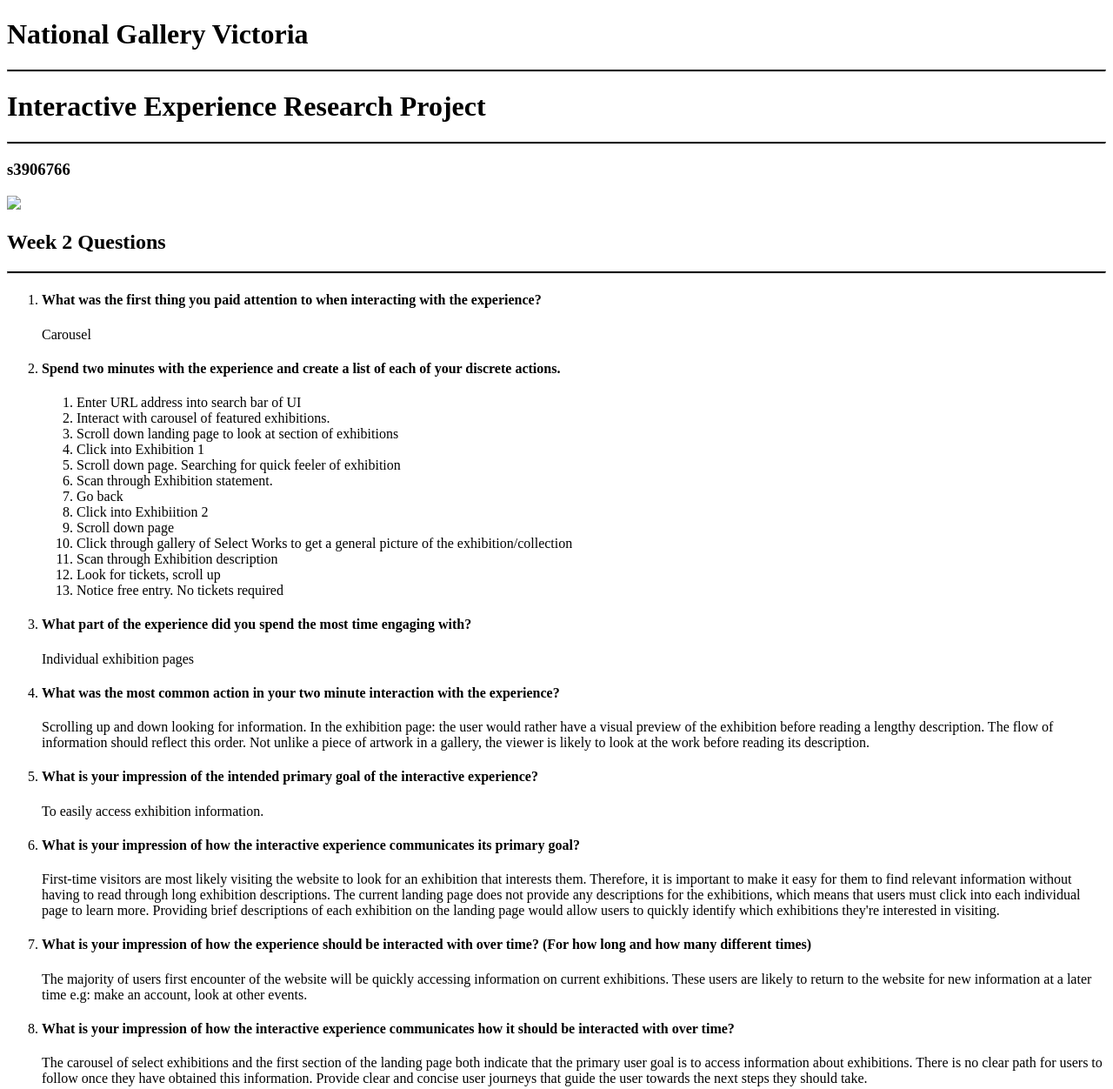
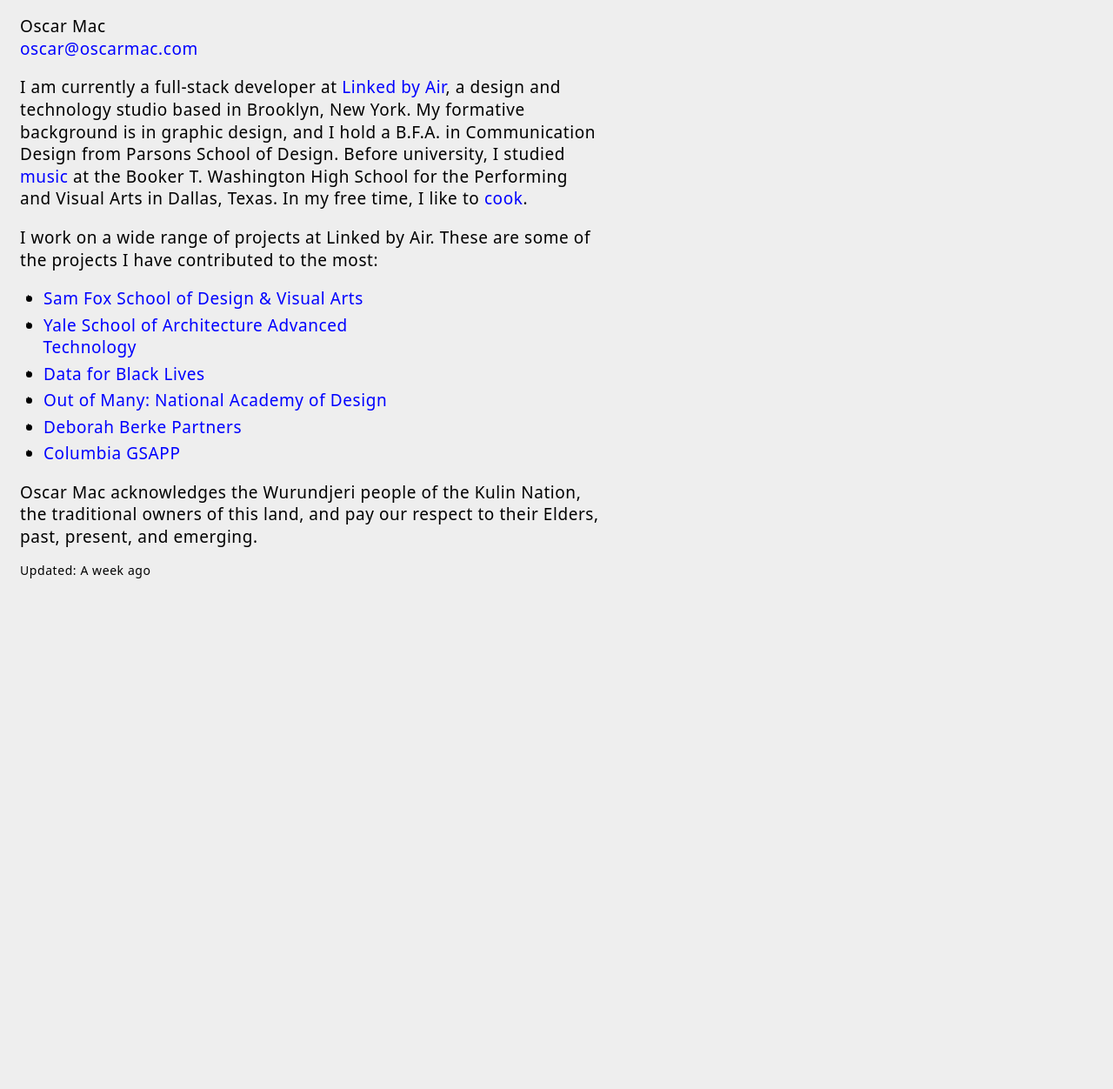
Before and after one commit to oscar-mac/oscarmac.com, a plain HTML site: page index.html in a window 1280 px wide. Shown: the top 1252 px of the page at 87% size. After the commit the page ends 800 px from the top, so only its background shows below. Drawn offline with Linux system fonts and the light colour scheme; files that its build step writes are made by us from their sources.

Commit message:
Add files via upload

```diff
--- a/index.html
+++ b/index.html
@@ -1,177 +1,145 @@
-<!DOCTYPE html>
+<html lang="en">
+  <head>
+    <meta charset="utf-8">
+    <meta name="description" content="Oscar Mac is a web developer based in New York.">
+    <meta name="viewport" content="width=device-width, initial-scale=1, maximum-scale=1">
+    <title>Oscar Mac</title>
+    <link rel="apple-touch-icon" sizes="180x180" href="/apple-touch-icon.png">
+    <link rel="icon" type="image/png" sizes="32x32" href="/favicon-32x32.png">
+    <link rel="icon" type="image/png" sizes="16x16" href="/favicon-16x16.png">
+    <link rel="manifest" href="/site.webmanifest">
+    <meta name="msapplication-TileColor" content="#da532c">
+    <meta name="theme-color" content="#f5f5f5">
+    <link rel="stylesheet" href="/css/main.css">
+  </head>
+  <body>
+    <div class="column-one">
+      <p>
+        Oscar Mac
+        <br>
+        <a href="" class="js-email-copy">oscar@oscarmac.com</a>
+      </p>
+      <p>
+        I am currently a <span class="job-title js-job-title">full-stack developer</span> at <a href="https://www.linkedbyair.net/" target="_blank">Linked by Air</a>, a design and technology studio based in Brooklyn, New York. My formative background is in graphic design, and I hold a B.F.A. in Communication Design from Parsons School of Design. Before university, I studied <a href="https://youtube.com/playlist?list=PLIWX-WPvtuHnn1q86hriWpxojsprCoOEd" target="_blank">music</a> at the Booker T. Washington High School for the Performing and Visual Arts in Dallas, Texas. In my free time, I like to <a href="https://www.instagram.com/jack__rieger__food/" target="_blank">cook</a>.
+      </p>
+      <p>
+        I work on a wide range of projects at Linked by Air. These are some of the projects I have contributed to the most:
+      </p><ul>
+        <li>
+          <a href="https://samfoxschool.wustl.edu/" target="_blank">Sam Fox School of Design &amp; Visual Arts</a>
+        </li>
+        <li>
+          <a href="https://www.architecture.yale.edu/advanced-technology" target="_blank">Yale School of Architecture Advanced Technology</a>
+        </li>
+        <li>
+          <a href="https://www.d4bl.org" target="_blank">Data for Black Lives</a>
+        </li>
+        <li>
+          <a href="https://outofmany.nationalacademy.org/" target="_blank">Out of Many: National Academy of Design</a>
+        </li>
+        <li>
+          <a href="https://www.linkedbyair.net/projects/90-deborah-berke-partners-website" target="_blank">Deborah Berke Partners</a>
+        </li>
+        <li>
+          <a href="https://www.arch.columbia.edu/" target="_blank">Columbia GSAPP</a>
+        </li>
+      </ul>
+      <p></p>
+      <p>
+        Oscar Mac acknowledges the Wurundjeri people of the Kulin Nation, the traditional owners of this land, and pay our respect to their Elders, past, present, and emerging.
+      </p>
+      <p class="font-small">
+        Updated: <span class="js-last-updated">A week ago</span>
+      </p>
+    </div>
 
-<html lang="en">
-    <head>
-        <meta charset="utf-8" name="viewport" content="width=device-width", initial-scale="1.0">
+    <script>
 
-        <link rel="stylesheet" href="style.css">
+      function setTime() {
+        const y = 2023; // year
+        const m = (5 - 1); // month (zero-indexed)
+        const d = 9; // day
+        const h = 14; // hour (24 hr time)
+        const n = 30; // minute
+        const updated_at = new Date(y, m, d, h, n, 0);
+        const today = new Date();
+        const time_since = today - updated_at;
 
-        <script src="script.js"></script>
+        let time_phrase;
+        const hour_ms = 3600000;
+        const day_ms = 86400000;
+        const week_ms = 1209600000;
+        const month_ms = 2628000000;
 
-        <title>National Gallery Victoria | Interactive Experience Research Project</title>
-        <link rel="shortcut icon" href="Images/favicon.png"/>  <!--    WHAT IS THE DIFFERENCE BETWEEN "HREF" AND "SRC"? -->
-    </head>
+        if (time_since < hour_ms) time_phrase = "few moments"
+        else if (time_since < day_ms) time_phrase = "few hours"
+        else if (time_since < (day_ms * 2)) time_phrase = "day"
+        else if (time_since < week_ms) time_phrase = "few days"
+        else if (time_since < (week_ms * 2)) time_phrase = "week"
+        else if (time_since < month_ms) time_phrase = "few weeks"
+        else if (time_since < (month_ms * 2)) time_phrase = "month"
+        else time_phrase = "months";
 
-    <body>
-        <header>
-            <h1>National Gallery Victoria</h1>
-            <hr style="border-top-color:black;border-top-width:2.5px;"/>
+        document.querySelector(".js-last-updated").innerText = `A ${time_phrase} ago`;
+      }
 
-            <h1>Interactive Experience Research Project</h1>
-            <hr style="border-top-color:black;border-top-width:2.5px;"/>
+      function setEmailCopy() {
+        const el = document.querySelector(".js-email-copy");
 
-            <h3>s3906766</h3>
+        el.addEventListener("click", function (e) {
+          e.preventDefault();
 
-            <a href="https://www.ngv.vic.gov.au" target="_blank"><img src="Images/screenshot.jpg" width="1500px"></href></a>
-        </header>
+          const text = el.innerText;
 
-        <section>
+          navigator.clipboard.writeText(text).then(function () {
+            el.innerText = "Email copied!"
+          }, function (err) {
+            console.error('Could not copy email.', err);
+          });
 
-            <h2>Week 2 Questions</h2>
-            <hr style="border-top-color:black;border-top-width:2.5px;"/>
+          setTimeout(function () {
+            el.innerText = text;
+          }, 2000);
+        })
+      }
 
-            <ol>
+      function setJobText() {
+        const titles = [
+          "coder",
+          "developer",
+          "full-stack developer",
+          "programmer",
+          "software engineer",
+          "technologist",
+          "web developer",
+          "middle-end developer"
+        ];
 
-                <li>
-                    <h4>What was the first thing you paid attention to when interacting with the experience?</h4>
-                    <p>Carousel</p>
-                </li>
+        const title_element = document.querySelector(".js-job-title");
 
-                <li>
-                    <h4>Spend two minutes with the experience and create a list of each of your discrete actions.</h4>
-                    <p>
-                        <ol>
-                            <li>Enter URL address into search bar of UI</li>
-                            <li>Interact with carousel of featured exhibitions.</li>
-                            <li>Scroll down landing page to look at section of exhibitions</li>
-                            <li>Click into Exhibition 1</li>
-                            <li>Scroll down page. Searching for quick feeler of exhibition</li>
-                            <li>Scan through Exhibition statement.</li>
-                            <li>Go back</li>
-                            <li>Click into Exhibiition 2</li>
-                            <li>Scroll down page</li>
-                            <li>Click through gallery of Select Works to get a general picture of the exhibition/collection</li>
-                            <li>Scan through Exhibition description</li>
-                            <li>Look for tickets, scroll up</li>
-                            <li>Notice free entry. No tickets required</li>
+        function getJobTitle() {
+          return titles[Math.floor(Math.random() * titles.length)];
+        }
 
-                        </ol>
-                    </p>
-                </li>
+        title_element.addEventListener("click", function (e) {
+          const current = title_element.innerText;
+          let selection = getJobTitle();
 
-                <li>
-                    <h4>What part of the experience did you spend the most time engaging with?</h4>
-                    <p>Individual exhibition pages</p>
-                </li>
+          while (current === selection) {
+            console.log(current, selection);
+            selection = getJobTitle();
+          }
 
-                <li>
-                    <h4>What was the most common action in your two minute interaction with the experience?</h4>
-                    <p>
-                        Scrolling up and down looking for information. In the exhibition page: the user would rather have a visual preview of the exhibition before reading a lengthy description.
-                        The flow of information should reflect this order. Not unlike a piece of artwork in a gallery, the viewer is likely to look at the work before reading its description.
-                    </p>
-                </li>
+          title_element.innerText = selection;
+        });
+      }
 
-                <li>
-                    <h4>What is your impression of the intended primary goal of the interactive experience?</h4>
-                    <p>To easily access exhibition information. </p>
-                </li>
+      (function run() {
+        setEmailCopy();
+        setJobText();
+        setTime();
+      })();
 
-                <li>
-                    <h4>What is your impression of how the interactive experience communicates its primary goal?</h4>
-                    <p>
-                        First-time visitors are most likely visiting the website to look for an exhibition that interests them. Therefore, it is important to make it easy for them to find relevant information
-                        without having to read through long exhibition descriptions. The current landing page does not provide any descriptions for the exhibitions, which means that users must click into
-                        each individual page to learn more. Providing brief descriptions of each exhibition on the landing page would allow users to quickly identify which exhibitions they're interested in visiting.
-                    </p>
-                </li>
+    </script>
 
-                <li>
-                    <h4>What is your impression of how the experience should be interacted with over time? (For how long and how many different times)</h4>
-                    <p>
-                        The majority of users first encounter of the website will be quickly accessing information on current exhibitions. These users are likely to return to the website for new information at a
-                        later time e.g: make an account, look at other events.
-                    </p>
-                </li>
-
-                <li>
-                    <h4>What is your impression of how the interactive experience communicates how it should be interacted with over time?</h4>
-                    <p>
-                        The carousel of select exhibitions and the first section of the landing page both indicate that the primary user goal is to access information about exhibitions. There is no clear
-                        path for users to follow once they have obtained this information. Provide clear and concise user journeys that guide the user towards the next steps they should take.
-                    </p>
-
-                    <p>Segregating menus in the navigation bar for first-time and returning users could make this user journey more concise from the beginning.</p>
-                </li>
-
-            </ul>
-            <hr style="border-top-color:black;border-top-width:2.5px;"/>
-
-
-
-
-        </section>
-
-        <section>
-
-            <h2>Week 3 Questions</h2>
-            <hr style="border-top-color:black;border-top-width:2.5px;"/>
-
-            <ul>
-                <li>
-                   <h4>What other media forms (digital or otherwise) does the experience reference?</h4>
-                   <p>
-                    The use of whitespace around select exhibitions on the landing page emulates the atmosphere of the gallery in which the works are the visitor's primary focus.
-                    By isolating the subject in this way, the viewers full focus is captured, diverting attention from any other distractions.
-                   </p>
-
-                </li>
-
-                <li>
-                    <h4>What does this reference or references suggest to you about how you should act when engaging with it?</h4>
-                    <p>
-                        The use of whitespace draws heightened attention to the subject (exhibitions on the landing page), naturally directing the user to engage with it.
-                    </p>
-                </li>
-
-                <li>
-                    <h4>What does this reference or references suggest to you about how you should feel when engaging with it?</h4>
-                    <p>
-                        Whitespace is used to draw attention to the subject and create a sense of engagement, effectively separating it from the surrounding content.
-                        This whitespace also allows the eyes to rest while the brain processes information, preventing the user from feeling overwhelmed.
-                    </p>
-
-                 </li>
-
-                 <li>
-                    <h4>What is the most frustrating element of the interaction to you and what makes it frustrating?</h4>
-                    <p>
-                        The lack of a clear path for users to follow on the website, leaves the first-time user feeling disoriented.
-                        Without proper guidance, navigating the site can become challenging and overwhelming, causing
-                        frustration for users.
-
-                        A first-time user is likely looking for basic information but must mentally sort through the surplus of content presented on the website.
-                    </p>
-
-                </li>
-
-                 <li>
-                    <h4>What is the most satisfying element of the interaction to you and what makes it satisfying?</h4>
-                    <p>
-                        Subtle feedback on hover satifies the user, indicating that an element can be clicked or interacted with in some way. This feedback makes the experience feel more dynamic and engaging.
-                        This feedback is consistent across the website, creating a better user experience by making it easier for the user to navigate and interact with the website.
-                    </p>
-
-                 </li>
-
-            </ol>
-            <hr style="border-top-color:black;border-top-width:2.5px;"/>
-
-
-
-        </section>
-
-
-    </body>
-
-</html>
+  </body></html>
--- /dev/null
+++ b/main.css
@@ -0,0 +1,89 @@
+@charset "UTF-8";
+
+html {
+  --blue: #0000ff;
+  --gray: #eeeeee;
+  --green: #00ff00;
+  --white: #ffffff;
+  background-color: var(--gray);
+}
+
+body {
+  background-color: var(--gray);
+  cursor: default;
+  font-family: system-ui, arial, sans-serif;
+  font-size: 21px;
+  letter-spacing: 0.03em;
+  line-height: 1.35;
+  max-width: 670px;
+  padding-bottom: 10px;
+  padding-left: 15px;
+  padding-right: 15px;
+  padding-top: 10px;
+}
+
+::selection {
+  background-color: var(--white);
+}
+
+a {
+  color: var(--blue);
+  text-decoration: none;
+}
+
+a:visited {
+  color: var(--blue);
+}
+
+a:active {
+  color: var(--blue);
+}
+
+a:hover {
+  color: var(--green);
+}
+
+ul {
+  display: block;
+  margin-bottom: 1em;
+  margin-top: 1em;
+  padding-left: 1.4em;
+  text-indent: -1.4em;
+}
+
+li {
+  margin-bottom: 0.25em;
+}
+
+li:before {
+  content: "﹡";
+  margin-right: 0.1em;
+}
+
+.column-one {
+  margin-bottom: 1rem;
+  width: 100%;
+}
+
+.column-one p {
+  margin-bottom: 1rem;
+}
+
+.font-small {
+  font-size: 14px;
+}
+
+.job-title:hover {
+  background-color: var(--white);
+  cursor: pointer;
+}
+
+@media only screen and (min-width: 576px) {
+  body {
+    font-size: 19px;
+  }
+
+  ul {
+    max-width: 25rem;
+  }
+}
```
